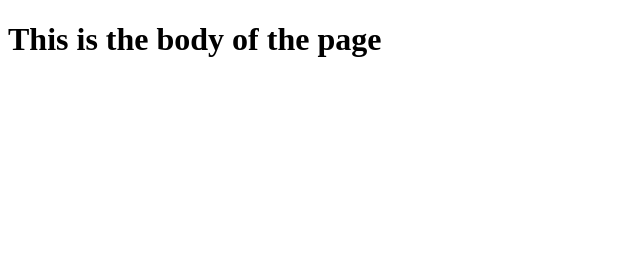
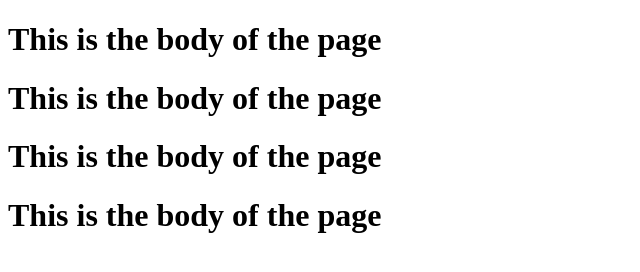
Before and after one commit to a1ntwan/mytestproject, a plain HTML site: page index.html in a window 1280 px wide. Shown: the whole page, without its empty margins (0-640 px from the left). Drawn offline with Linux system fonts and the light colour scheme.

Commit message:
Second Commit

```diff
--- a/index.html
+++ b/index.html
@@ -5,5 +5,8 @@
   </head>
   <body>
     <p><h1>This is the body of the page</h1></p>
+    <p><h1>This is the body of the page</h1></p>
+    <p><h1>This is the body of the page</h1></p>
+    <p><h1>This is the body of the page</h1></p>
   </body>
 </html>
```
